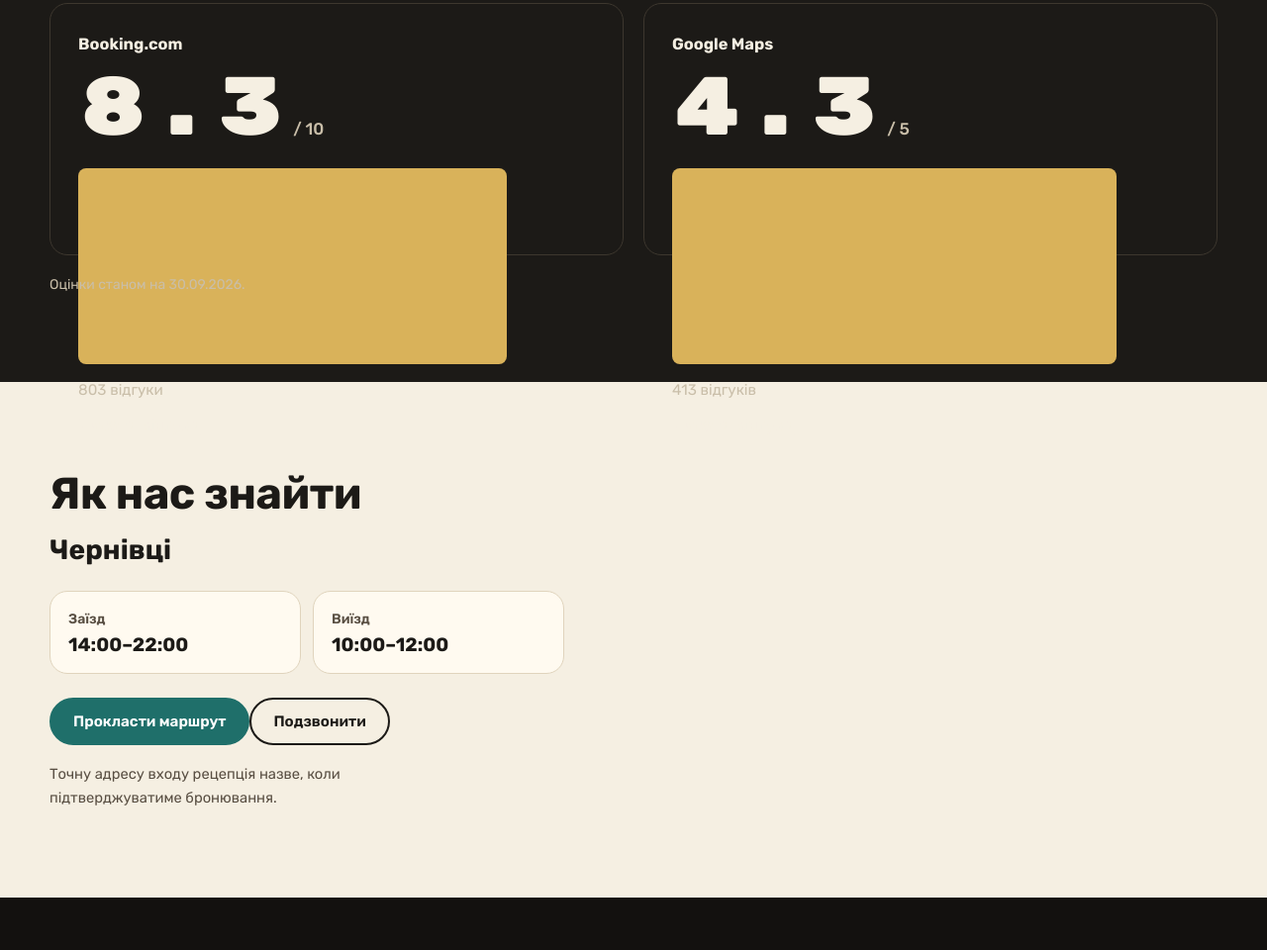
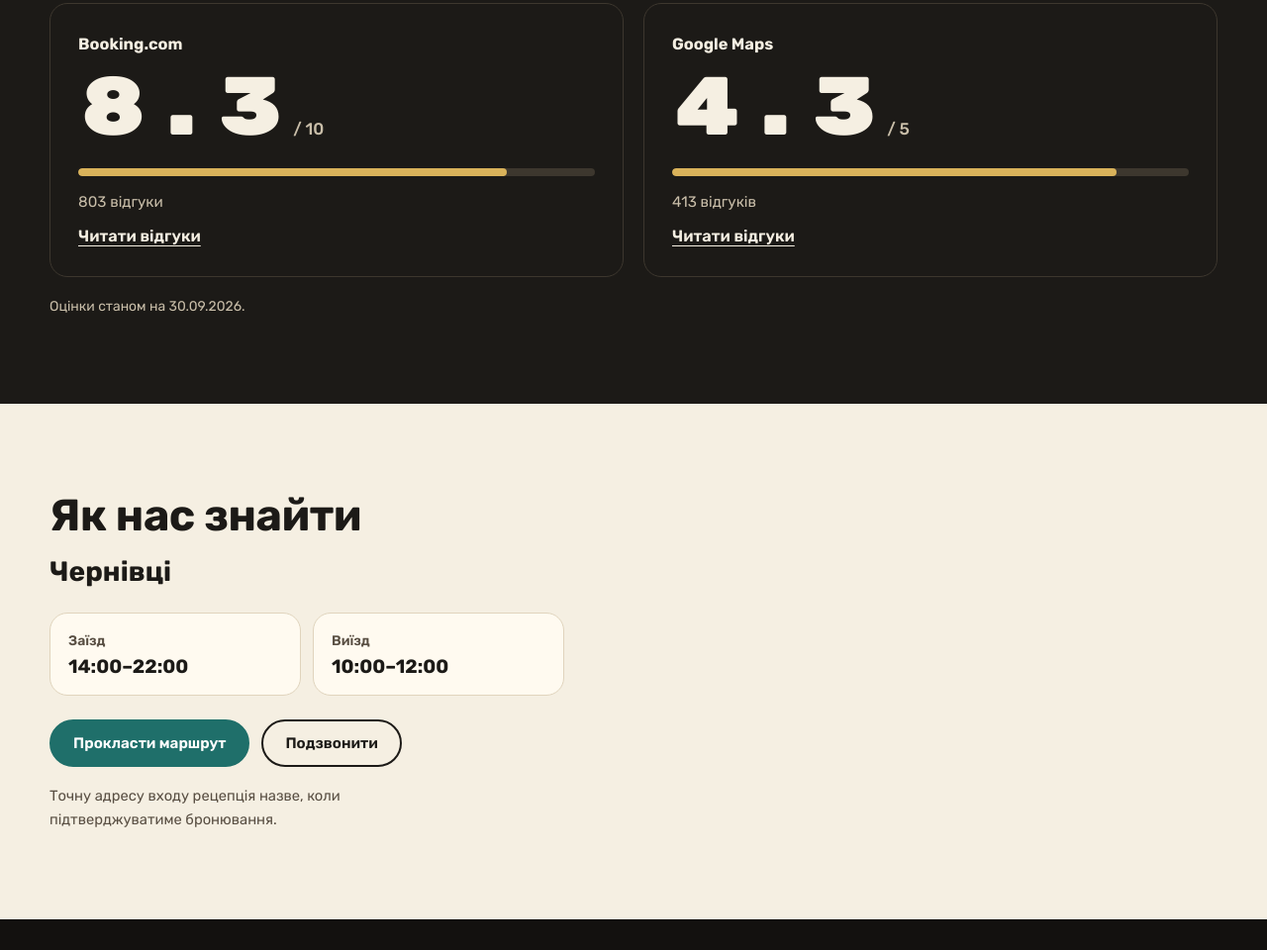
Before and after one commit to chernivtsi-space/coin.chernivtsi.space, a plain HTML site: page index.html in a window 1280 px wide. Shown: the part 2211-3171 px from the top of the page at 99% size. Drawn offline with Linux system fonts and the light colour scheme.

Commit message:
Fix rating bars and button spacing

```diff
--- a/index.html
+++ b/index.html
@@ -11,7 +11,7 @@
 <style>:root{--surface:#fffaf0;--field-bg:#ffffff;--field-line:#857f74;--error:#b3261e;--r:18px;--btn-r:999px;--head-w:700;--bg:#f5efe2;--ink:#1c1a17;--muted:#594f43;--line:#e0d4bd;--accent:#1f6f6a;--on-accent:#ffffff;--accent-hover:#175752;--accent-ink:#1a615c;--dark:#1c1a17;--on-dark:#f5efe2;--on-dark-muted:#c9bea9;--dark-line:#3d372e;--score-fill:#d9b25a;--focus-dark:#e0bd66;--hero-bg:#1c1a17;--hero-ink:#f5efe2;--hero-muted:#cbbfa9;--hero-focus:#e0bd66;--header-bg:#1c1a17;--header-ink:#f5efe2;--header-muted:#c9bea9;--header-line:#3d372e;--foot-bg:#13110f;--book-shadow:0 18px 44px #00000059;--book-bg:#fffaf0;--book-muted:#594f43;--book-line:#e0d4bd;--foot-ink:#f5efe2;--foot-muted:#c9bea9;--foot-line:#ffffff24;--focus:#1a615c;--mcta-bg:#fffaf0;--mcta-ink:#1c1a17;--head:Rubik,"Segoe UI",Arial,sans-serif;--sans:Rubik,"Segoe UI",Arial,sans-serif}
 *{box-sizing:border-box}html{scroll-behavior:smooth;scroll-padding-top:84px;-webkit-text-size-adjust:100%}body{margin:0;background:var(--bg);color:var(--ink);font:400 1.02rem/1.62 var(--sans);overflow-x:hidden}a{color:inherit}svg{display:block;max-width:100%}.wrap{width:min(1180px,calc(100% - 40px));margin-inline:auto}
 .skip{position:absolute;left:-9999px;top:0;z-index:100}.skip:focus{left:12px;top:12px;background:var(--surface);color:var(--ink);padding:10px 16px;border-radius:8px}:focus-visible{outline:3px solid var(--focus);outline-offset:3px}
-.btn{display:inline-flex;align-items:center;justify-content:center;gap:8px;min-height:48px;padding:0 22px;border:2px solid var(--accent);border-radius:var(--btn-r);background:var(--accent);color:var(--on-accent);font:600 .95rem/1.1 var(--sans);text-decoration:none;cursor:pointer;transition:background .2s,color .2s,border-color .2s}.btn:hover{background:var(--accent-hover);border-color:var(--accent-hover)}.btn.line{background:transparent;color:inherit;border-color:currentColor}.btn.line:hover{background:var(--ink);color:var(--bg);border-color:var(--ink)}.btn.alt{background:var(--ink);border-color:var(--ink);color:var(--bg)}
+.btn{display:inline-flex;align-items:center;justify-content:center;gap:8px;min-height:48px;padding:0 22px;border:2px solid var(--accent);border-radius:var(--btn-r);background:var(--accent);color:var(--on-accent);font:600 .95rem/1.1 var(--sans);text-decoration:none;cursor:pointer;transition:background .2s,color .2s,border-color .2s}.btn:hover{background:var(--accent-hover);border-color:var(--accent-hover)}.btn.line{background:transparent;color:inherit;border-color:currentColor}.btn.line:hover{background:var(--ink);color:var(--bg);border-color:var(--ink)}.btn.alt{background:var(--ink);border-color:var(--ink);color:var(--bg)}.actions{display:flex;flex-wrap:wrap;align-items:center;gap:12px}
 header.top{position:sticky;top:0;z-index:40;background:var(--header-bg);color:var(--header-ink);border-bottom:1px solid var(--header-line)}@supports(backdrop-filter:blur(8px)){header.top{backdrop-filter:blur(10px)}}header.top{--focus:var(--hero-focus)}.nav{height:68px;display:flex;align-items:center;gap:22px}.logo{margin-right:auto;text-decoration:none;line-height:1.1;min-width:0}.logo b{display:block;font:var(--head-w) 1.16rem/1.1 var(--head);white-space:nowrap;overflow:hidden;text-overflow:ellipsis}.logo small{display:block;font-size:.76rem;color:var(--header-muted);margin-top:4px}.links{display:flex;gap:22px;font-size:.93rem;font-weight:500}.links a,.phone{text-decoration:none}.links a:hover,.phone:hover{text-decoration:underline;text-underline-offset:4px}.phone{font-weight:600;font-size:.93rem;white-space:nowrap}.nav .btn{min-height:42px;padding:0 18px;font-size:.9rem}
 .hero{position:relative;overflow:hidden;padding:52px 0 60px;background:var(--hero-bg);color:var(--hero-ink);--focus:var(--hero-focus)}.hero-grid{display:grid;grid-template-columns:minmax(0,1fr) minmax(0,1fr);gap:48px;align-items:center}.hero h1{margin:0;font:var(--head-w) clamp(2.6rem,6.2vw,5.2rem)/1.02 var(--head);letter-spacing:-.02em;text-wrap:balance}.hero h1 .loc{display:block;margin-top:14px;font:500 clamp(1.05rem,1.7vw,1.3rem)/1.3 var(--sans);letter-spacing:0;color:var(--hero-muted)}.hero .lead{margin:22px 0 0;color:var(--hero-muted);font-size:1.08rem;max-width:50ch}.hero-links{display:flex;flex-wrap:wrap;gap:8px 22px;margin:22px 0 0;font-weight:600}.hero-links a{text-underline-offset:4px}.hero-links a:hover{text-decoration-thickness:2px}
 .book{position:relative;margin-top:40px;background:var(--book-bg);color:var(--ink);border:1px solid var(--book-line);border-radius:var(--r);padding:24px 26px 20px;box-shadow:var(--book-shadow);--focus:var(--accent-ink)}.book-title{margin:0 0 14px;font:var(--head-w) 1.3rem/1.2 var(--head)}.book-fields{display:grid;grid-template-columns:repeat(3,minmax(0,1fr)) minmax(0,1.4fr) auto;gap:14px;align-items:end}.book-fields.has-type{grid-template-columns:repeat(4,minmax(0,1fr)) minmax(0,1.3fr) auto}
@@ -20,7 +20,7 @@ header.top{position:sticky;top:0;z-index:40;background:var(--header-bg);color:va
 .gd{display:grid;gap:8px;margin-top:14px}.gd-title{font-size:.88rem;font-weight:600}.gd-hint{font-size:.84rem;font-weight:400;color:var(--book-muted)}[data-genders]{display:grid;grid-template-columns:repeat(auto-fill,minmax(150px,1fr));gap:10px}[data-genders] label{display:flex;flex-direction:column;gap:4px;font-size:.84rem;font-weight:600}
 .section{padding:88px 0}.title{margin:0 0 14px;font:var(--head-w) clamp(1.8rem,3.6vw,2.8rem)/1.12 var(--head);letter-spacing:-.01em;text-wrap:balance}.lead{margin:0;color:var(--muted);max-width:60ch;font-size:1.05rem;text-wrap:pretty}.sec-head{margin-bottom:36px}
 .row{display:grid;grid-template-columns:minmax(0,5fr) minmax(0,7fr);gap:56px;align-items:start;padding:44px 0;border-top:1px solid var(--line)}.row:last-child{border-bottom:1px solid var(--line)}.rows.alt .row:nth-child(even) .row-head{order:2}.row h3{margin:0 0 10px;font:var(--head-w) clamp(1.35rem,2.4vw,1.9rem)/1.18 var(--head);text-wrap:balance}.row p{margin:0;color:var(--muted);max-width:46ch}.row p a{color:var(--accent-ink);font-weight:600}.items{list-style:none;margin:0;padding:0;display:grid;grid-template-columns:repeat(2,minmax(0,1fr));gap:12px}.items li{padding:18px 20px;background:var(--surface);border:1px solid var(--line);border-radius:var(--r)}.items b{display:block;font-weight:700}.items span{display:block;margin-top:2px;font-size:.93rem;color:var(--muted)}.rows.ruled .items{grid-template-columns:1fr;gap:0}.rows.ruled .items li{display:flex;justify-content:space-between;align-items:baseline;gap:18px;padding:15px 0;background:none;border:0;border-bottom:1px solid var(--line);border-radius:0}.rows.ruled .items li:first-child{border-top:1px solid var(--line)}.rows.ruled .items span{margin:0;text-align:right}
-.reviews{background:var(--dark);color:var(--on-dark);--focus:var(--focus-dark)}.reviews .lead{color:var(--on-dark-muted)}.scores{display:grid;grid-template-columns:repeat(2,minmax(0,1fr));gap:20px}.score{display:block;padding:28px 28px 26px;border:1px solid var(--dark-line);border-radius:var(--r);text-decoration:none;transition:border-color .2s}.score:hover{border-color:var(--on-dark)}.score .pf{font-weight:700}.score .val{display:flex;align-items:baseline;gap:10px;margin:10px 0 18px;font:var(--head-w) clamp(3.4rem,7vw,5.2rem)/1 var(--head);letter-spacing:-.02em}.score .val small{font:500 1.05rem var(--sans);letter-spacing:0;color:var(--on-dark-muted)}.scale{height:8px;border-radius:8px;background:var(--dark-line);overflow:hidden}.scale i{display:block;height:100%;width:calc(var(--v)*100%);background:var(--score-fill);border-radius:8px}.score .cnt{display:block;margin-top:14px;color:var(--on-dark-muted);font-size:.95rem}.score .go{display:inline-block;margin-top:10px;font-weight:600;text-decoration:underline;text-underline-offset:4px}.asof{margin:18px 0 0;font-size:.87rem;color:var(--on-dark-muted)}
+.reviews{background:var(--dark);color:var(--on-dark);--focus:var(--focus-dark)}.reviews .lead{color:var(--on-dark-muted)}.scores{display:grid;grid-template-columns:repeat(2,minmax(0,1fr));gap:20px}.score{display:block;padding:28px 28px 26px;border:1px solid var(--dark-line);border-radius:var(--r);text-decoration:none;transition:border-color .2s}.score:hover{border-color:var(--on-dark)}.score .pf{display:block;font-weight:700}.score .val{display:flex;align-items:baseline;gap:10px;margin:10px 0 18px;font:var(--head-w) clamp(3.4rem,7vw,5.2rem)/1 var(--head);letter-spacing:-.02em}.score .val small{font:500 1.05rem var(--sans);letter-spacing:0;color:var(--on-dark-muted)}.scale{display:block;height:8px;border-radius:8px;background:var(--dark-line);overflow:hidden}.scale i{display:block;height:100%;width:calc(var(--v)*100%);background:var(--score-fill);border-radius:8px}.score .cnt{display:block;margin-top:14px;color:var(--on-dark-muted);font-size:.95rem}.score .go{display:inline-block;margin-top:10px;font-weight:600;text-decoration:underline;text-underline-offset:4px}.asof{margin:18px 0 0;font-size:.87rem;color:var(--on-dark-muted)}
 .arrive-grid{display:grid;grid-template-columns:minmax(0,5fr) minmax(0,7fr);gap:48px;align-items:stretch}.addr{margin:0 0 22px;font:var(--head-w) clamp(1.3rem,2.4vw,1.75rem)/1.3 var(--head);font-style:normal}.times{display:grid;grid-template-columns:repeat(2,minmax(0,1fr));gap:12px;margin:0 0 24px}.times div{padding:16px 18px;background:var(--surface);border:1px solid var(--line);border-radius:var(--r)}.times dt{font-size:.87rem;font-weight:600;color:var(--muted)}.times dd{margin:4px 0 0;font:var(--head-w) 1.2rem/1.25 var(--head)}.arrive .note{margin:18px 0 0;font-size:.92rem;color:var(--muted);max-width:46ch}.map{min-height:420px;border-radius:var(--r);overflow:hidden;border:1px solid var(--line);background:var(--surface)}.map iframe{display:block;width:100%;height:100%;min-height:420px;border:0}
 .svc-grid{display:grid;grid-template-columns:minmax(0,5fr) minmax(0,7fr);gap:56px;align-items:start}.svc-form{background:var(--surface);border:1px solid var(--line);border-radius:var(--r);padding:28px;--focus:var(--accent-ink)}.svc-fields{display:grid;grid-template-columns:1fr 1fr;gap:14px}.svc-fields .full{grid-column:1/-1}.svc-foot{display:flex;flex-wrap:wrap;align-items:center;gap:14px;margin-top:20px}.svc-foot p{margin:0;font-size:.9rem;color:var(--muted)}
 footer{background:var(--foot-bg);color:var(--foot-ink);padding:56px 0 28px;--focus:var(--focus-dark)}.foot{display:grid;grid-template-columns:1.5fr 1fr 1fr;gap:32px}.foot-name{margin:0 0 12px;font:var(--head-w) 1.3rem/1.2 var(--head)}.foot-h{margin:0 0 10px;font-weight:700;font-size:.95rem}.foot address{font-style:normal;color:var(--foot-muted);line-height:1.7}.foot a{color:var(--foot-muted);text-decoration:none}.foot a:hover{color:var(--foot-ink);text-decoration:underline}.foot ul{list-style:none;margin:0;padding:0;display:grid;gap:8px}.copy{margin:40px 0 0;padding-top:18px;border-top:1px solid var(--foot-line);font-size:.84rem;color:var(--foot-muted)}.mobile-cta{display:none}
```
